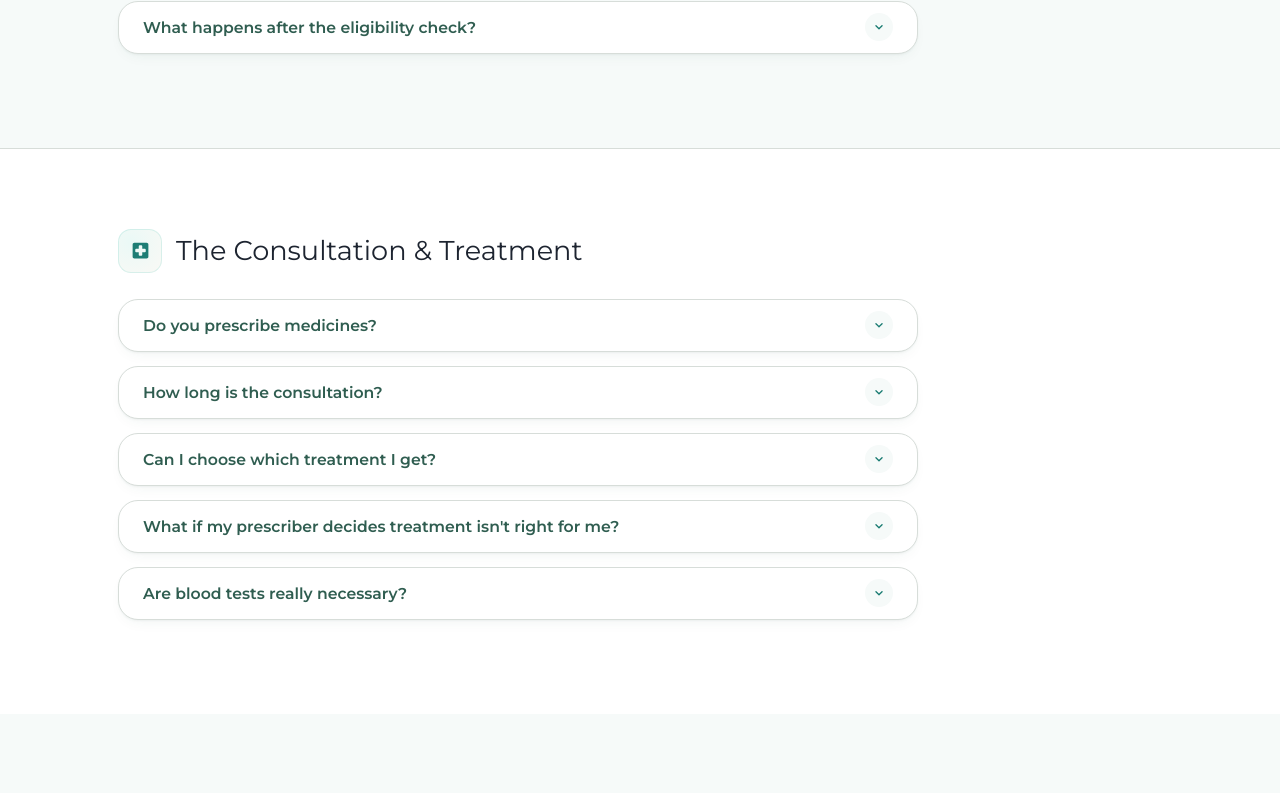
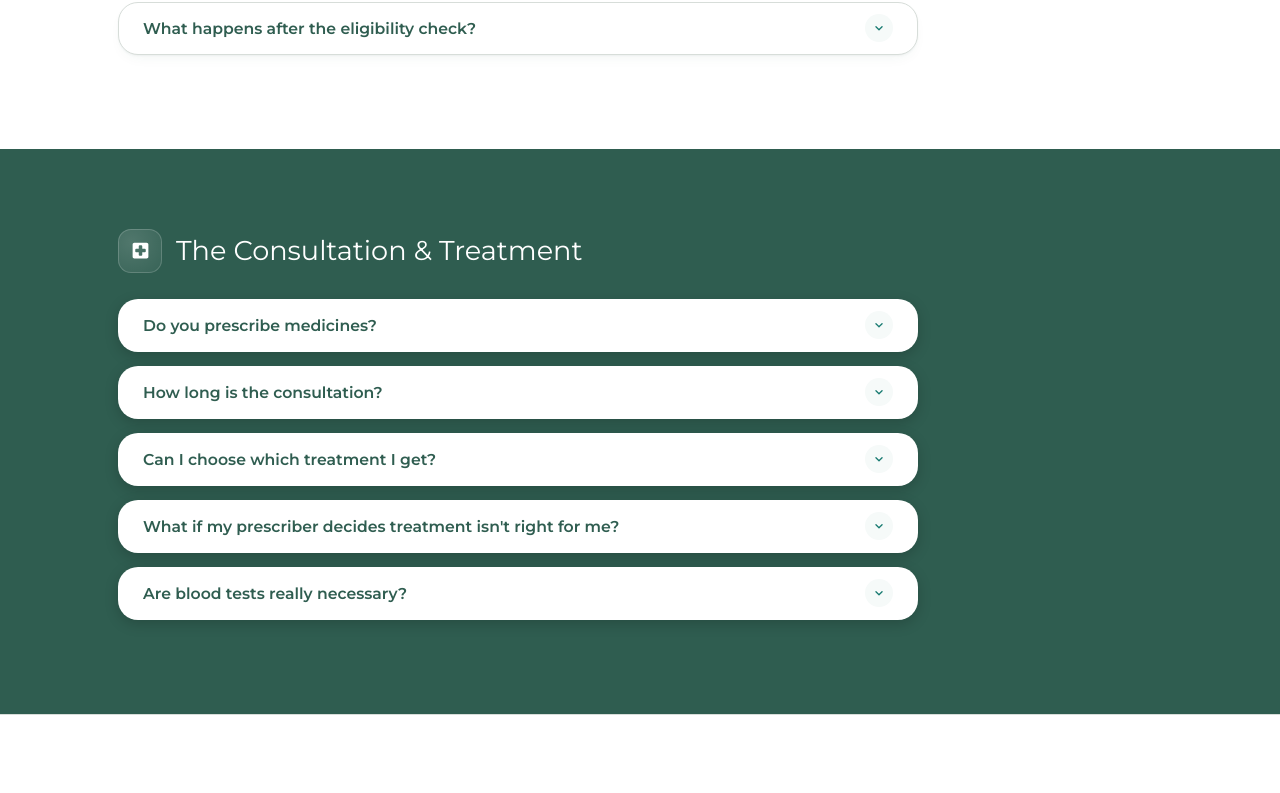
Before and after one commit to Lazare-Panam/serava-ui, a Next.js app: page /faqs in a window 1280 px wide. Shown: the part 945-1738 px from the top of the page. Built offline with nearby package versions, Linux system fonts and the light colour scheme; what @mui/material-nextjs would draw is missing.

Commit message:
feat:update

```diff
--- a/src/app/faqs/page.tsx
+++ b/src/app/faqs/page.tsx
@@ -522,7 +522,14 @@ export default function FaqPage() {
       {/* ---------------- FAQ categories ---------------- */}
       {CATEGORIES.map((cat, catIndex) => {
         const Icon = cat.icon;
-        const isWhite = catIndex % 2 === 1; // alternates section-white, matching mockup's odd sections getting .section-white.hairline-top
+        // Alternates a real light/dark rhythm between sections, not just
+        // white-vs-transparent as before. Dark uses secondary.main (deep
+        // viridian, #2F5D50) — the one color in theme.ts actually dark
+        // enough for white text on top of it; it's also what the removed
+        // CTA band used for the same reason. Every accordion color below
+        // now branches on isDark so cards/text/icons stay legible on
+        // whichever background they land on.
+        const isDark = catIndex % 2 === 1;
         return (
           <Box
             key={cat.id}
@@ -531,8 +538,8 @@ export default function FaqPage() {
             sx={{
               scrollMarginTop: "96px",
               py: { xs: 8, md: 10 },
-              bgcolor: isWhite ? "background.paper" : "transparent",
-              borderTop: isWhite ? "1px solid" : "none",
+              bgcolor: isDark ? "secondary.main" : "background.paper",
+              borderTop: isDark ? "none" : "1px solid",
               borderColor: "divider",
             }}
           >
@@ -550,16 +557,24 @@ export default function FaqPage() {
                     width: 44,
                     height: 44,
                     borderRadius: "13px",
-                    background:
-                      "radial-gradient(circle at 30% 30%, #EAF9F6, #FAF9F5)",
+                    background: isDark
+                      ? "radial-gradient(circle at 30% 30%, rgba(255,255,255,0.16), rgba(255,255,255,0.04))"
+                      : "radial-gradient(circle at 30% 30%, #EAF9F6, #FAF9F5)",
                     display: "flex",
                     alignItems: "center",
                     justifyContent: "center",
                     flexShrink: 0,
-                    boxShadow: "inset 0 0 0 1px rgba(42,179,166,0.15)",
+                    boxShadow: isDark
+                      ? "inset 0 0 0 1px rgba(255,255,255,0.18)"
+                      : "inset 0 0 0 1px rgba(42,179,166,0.15)",
                   }}
                 >
-                  <Icon sx={{ color: "primary.dark", fontSize: 21 }} />
+                  <Icon
+                    sx={{
+                      color: isDark ? "#FFFFFF" : "primary.dark",
+                      fontSize: 21,
+                    }}
+                  />
                 </Box>
                 <Typography
                   variant="h2"
@@ -571,6 +586,7 @@ export default function FaqPage() {
                     // which is why these read as oversized/incohesive next
                     // to the rest of the page.
                     fontSize: "clamp(1.4rem, 2.6vw, 1.7rem)",
+                    color: isDark ? "#FFFFFF" : "secondary.main",
                     m: 0,
                   }}
                 >
@@ -589,17 +605,28 @@ export default function FaqPage() {
                       disableGutters
                       elevation={0}
                       sx={{
+                        // On dark sections the card itself stays a plain
+                        // white surface (a translucent/dark card here would
+                        // fight with the question text needing to stay dark
+                        // for the existing font-weight/AA styling) — so the
+                        // card "floats" off the dark background, same idea
+                        // as the light section's white-card-on-white just
+                        // made visible by contrast instead of a border.
                         bgcolor: "background.paper",
                         border: "1px solid",
-                        borderColor: "divider",
+                        borderColor: isDark
+                          ? "rgba(255,255,255,0.14)"
+                          : "divider",
                         borderRadius: "20px !important",
                         mb: 1.75,
                         overflow: "hidden",
-                        boxShadow:
-                          "0 1px 2px rgba(42,84,73,0.05), 0 6px 16px -8px rgba(42,84,73,0.10)",
+                        boxShadow: isDark
+                          ? "0 4px 14px rgba(0,0,0,0.18)"
+                          : "0 1px 2px rgba(42,84,73,0.05), 0 6px 16px -8px rgba(42,84,73,0.10)",
                         "&.Mui-expanded": {
-                          boxShadow:
-                            "0 2px 6px rgba(42,84,73,0.05), 0 20px 44px -20px rgba(42,84,73,0.20)",
+                          boxShadow: isDark
+                            ? "0 8px 24px rgba(0,0,0,0.24)"
+                            : "0 2px 6px rgba(42,84,73,0.05), 0 20px 44px -20px rgba(42,84,73,0.20)",
                         },
                         "&::before": { display: "none" },
                       }}
@@ -647,6 +674,12 @@ export default function FaqPage() {
                             fontFamily: "var(--font-montserrat), sans-serif",
                             fontWeight: 600,
                             fontSize: "0.98rem",
+                            // Accordion card background is always white
+                            // (background.paper) regardless of section, so
+                            // this stays secondary.main on both — no isDark
+                            // branch needed here, only the surrounding
+                            // section chrome (icon badge, h2, card border/
+                            // shadow) needs to react to the section color.
                             color: "secondary.main",
                           },
                         }}
```
